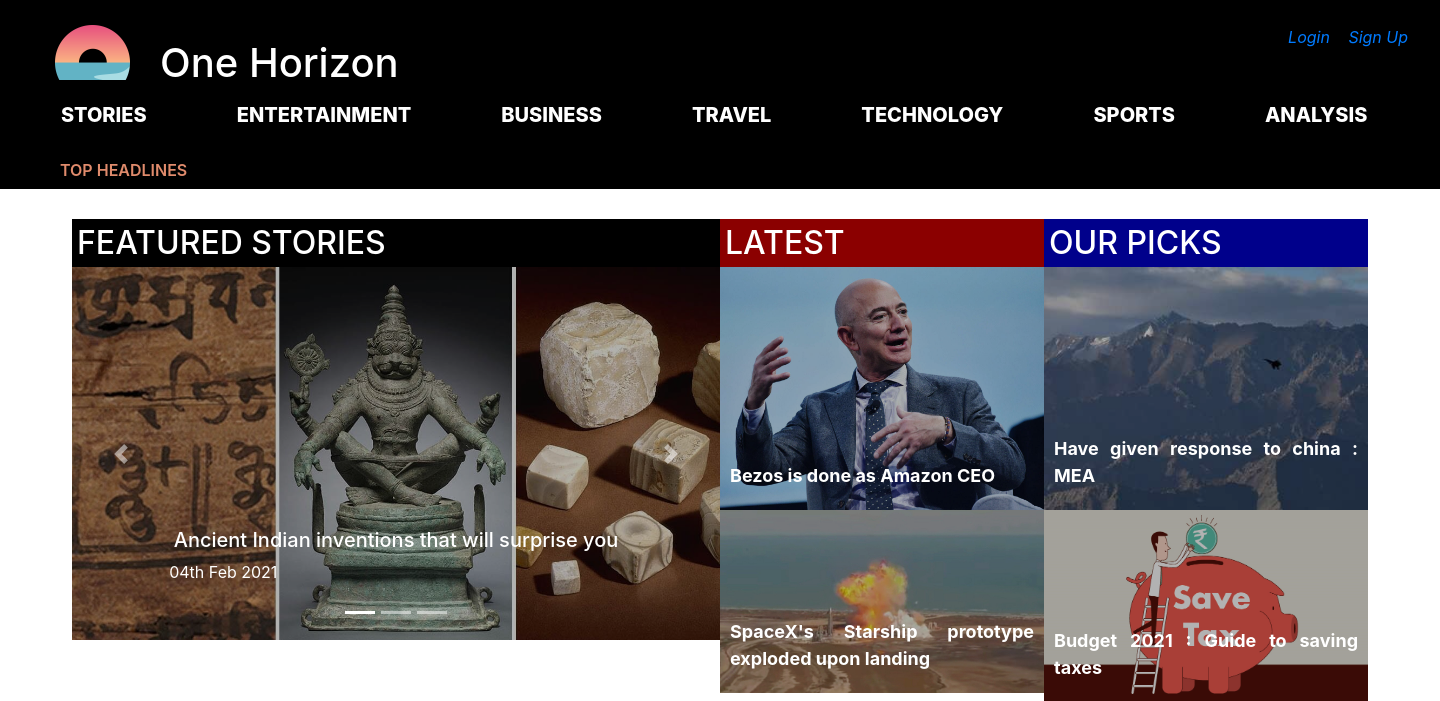
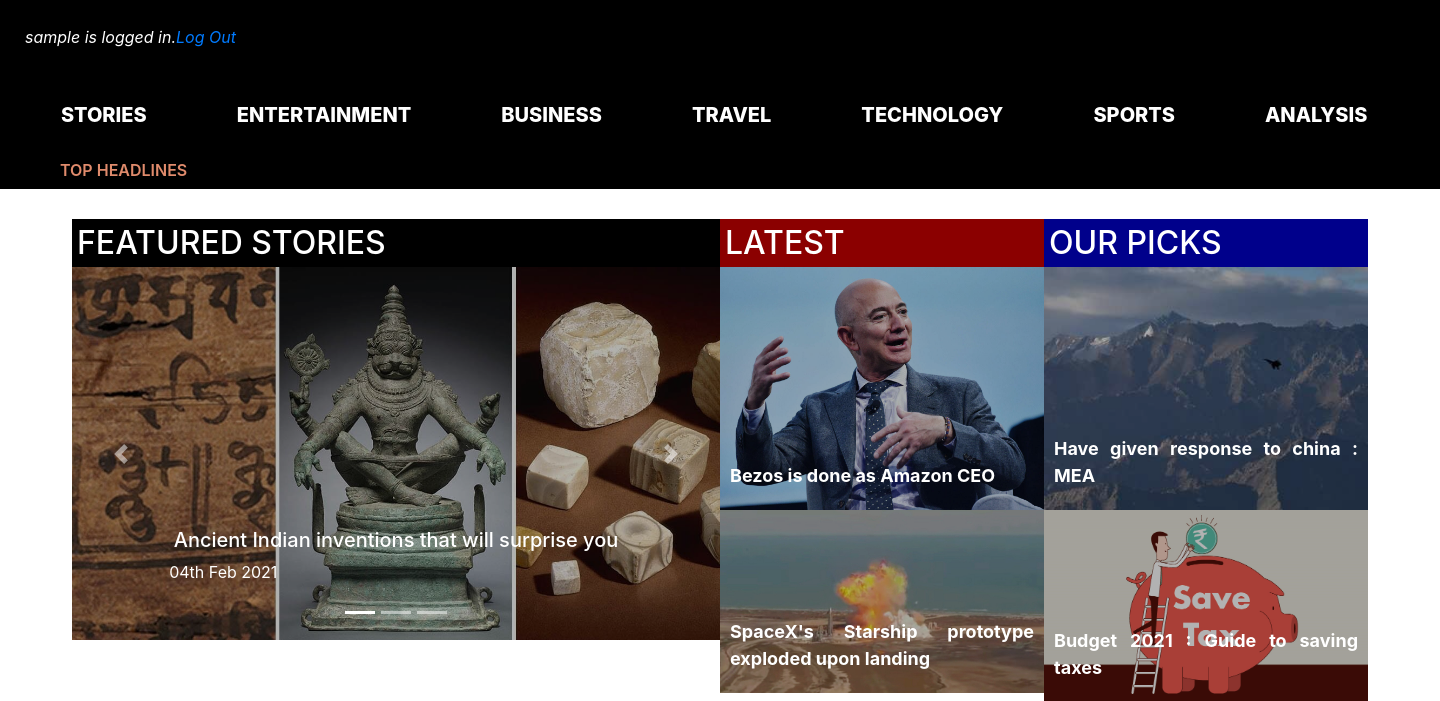
Before and after one commit to Nem3sisX/OneHorizon, a Django app: page / in a window 1440 px wide. Shown: the top 701 px of the page. Run offline with Django 3.2, Linux system fonts and the light colour scheme; the visitor is signed in with stand-in values (Sample User, id 1); some libraries are stand-ins or nearby versions.

Commit message:
Update index.html

```diff
--- a/OneHorizon/templates/index.html
+++ b/OneHorizon/templates/index.html
@@ -12,11 +12,13 @@
 <body>
     <header>
         <div class="website-header">
-            <img src="{% static 'logo1.png' %}">
-            <h1>One Horizon</h1>
-            <div class="social-icons">
+                {% if user.is_authenticated %}
+                <i>{{name}} is logged in.</i>
+                <i><a href="logout">Log Out</a></i>
+                {% else %}
                 <i><a href="login">Login</a></i>
                 <i><a href="register">Sign Up</a></i>
+                {% endif %}
             </div>
         </div>
         <nav class="navbar navbar-expand-md ">
```
